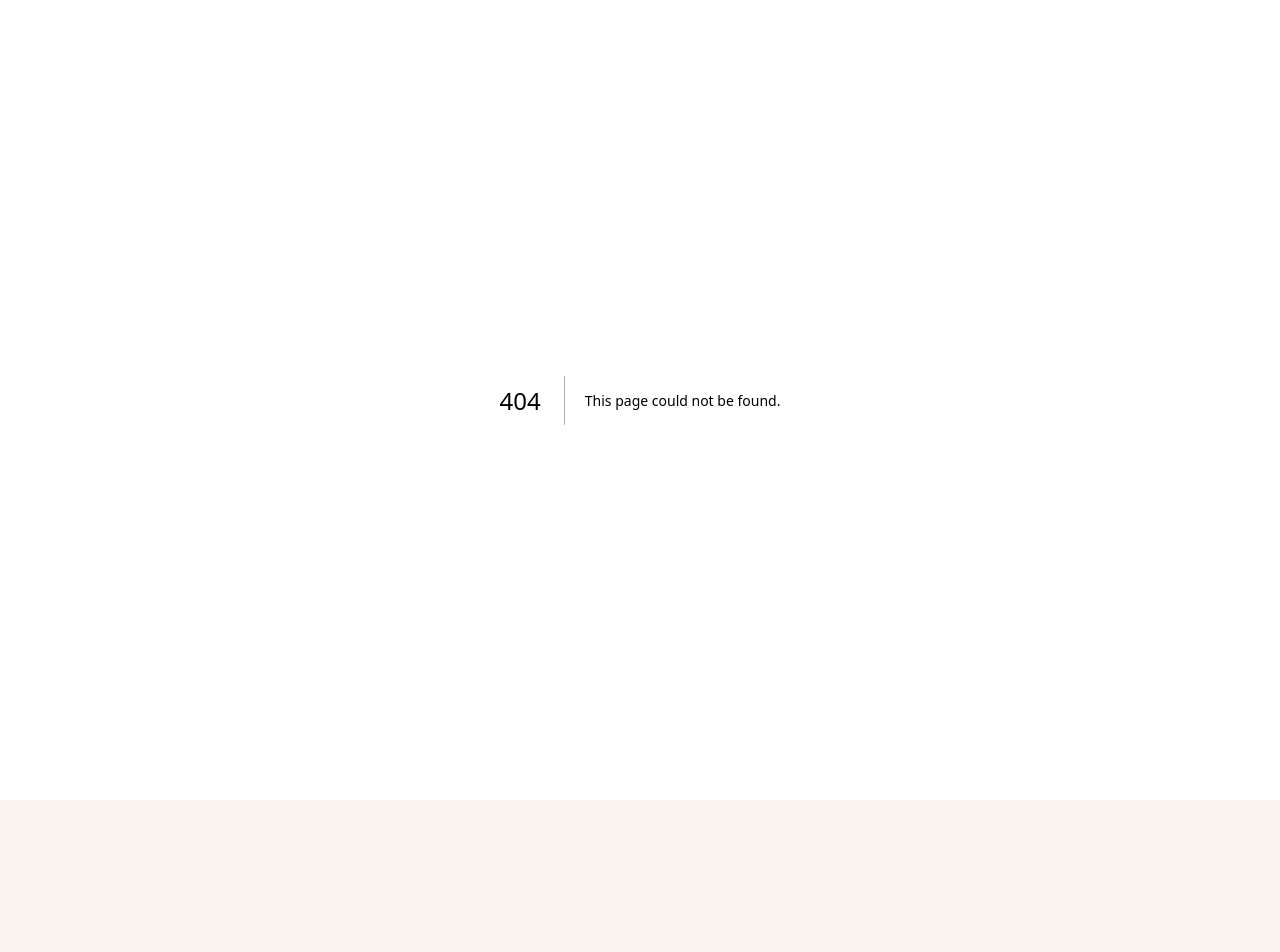
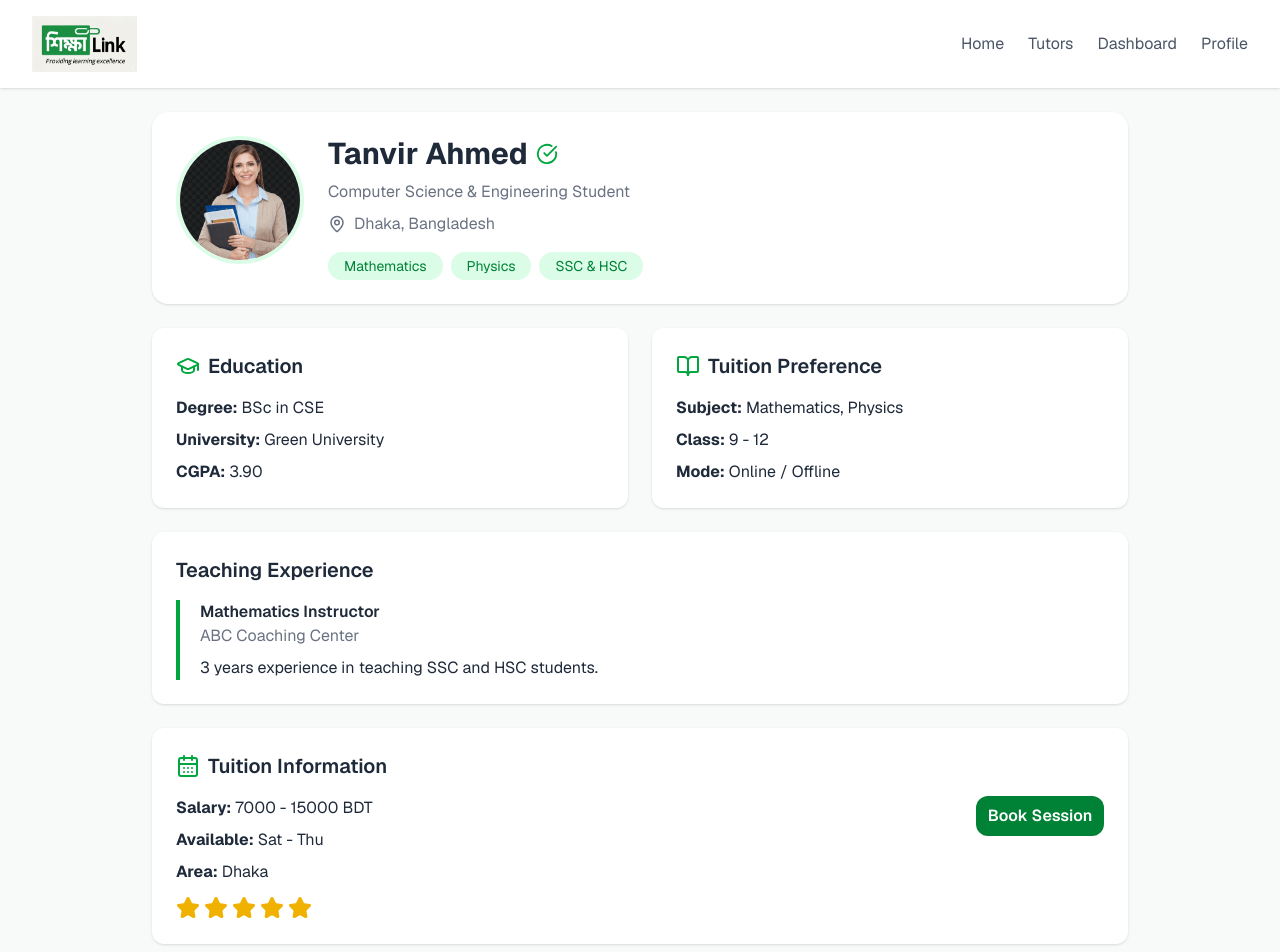
Before and after one commit to coder-maimuna/ShikkaLink--Tutor-Hiring-Platform, a Next.js app: page /tutor-profile in a window 1280 px wide. Before the commit this address had no page. Shown: the top 952 px of the page. Before the commit the page ends 800 px from the top, so only its background shows below. Built offline with nearby package versions, Linux system fonts and the light colour scheme.

Commit message:
Add tutor profile page

```diff
--- /dev/null
+++ b/app/tutor-profile/page.tsx
@@ -0,0 +1,287 @@
+"use client";
+
+import Image from "next/image";
+import {
+  CheckCircle,
+  MapPin,
+  GraduationCap,
+  BookOpen,
+  CalendarDays,
+  Star,
+} from "lucide-react";
+
+export default function TutorProfilePage() {
+  return (
+    <div className="min-h-screen bg-[#f7faf8] text-gray-800">
+
+      {/* Navbar */}
+      <nav className="flex items-center justify-between bg-white px-8 py-4 shadow-sm">
+
+        <div className="flex items-center gap-2">
+          <Image
+            src="/images/logo.png"
+            alt="ShikkhaLink"
+            width={105}
+            height={145}
+          />
+
+
+        </div>
+
+
+        <div className="hidden md:flex gap-6 text-gray-600">
+          <span>Home</span>
+          <span>Tutors</span>
+          <span>Dashboard</span>
+          <span>Profile</span>
+        </div>
+
+      </nav>
+
+
+
+      <main className="mx-auto max-w-5xl p-6">
+
+
+        {/* Profile Header */}
+        <section className="rounded-2xl bg-white p-6 shadow-sm">
+
+
+          <div className="flex flex-col md:flex-row gap-6 items-center md:items-start">
+
+
+            {/* Image */}
+            <div className="relative h-32 w-32 overflow-hidden rounded-full border-4 border-green-100">
+
+              <Image
+                src="/images/tutor1.png"
+                alt="Tutor"
+                fill
+                className="object-cover"
+              />
+
+            </div>
+
+
+
+            {/* Info */}
+            <div className="flex-1">
+
+
+              <div className="flex items-center gap-2">
+
+                <h1 className="text-3xl font-bold">
+                  Tanvir Ahmed
+                </h1>
+
+                <CheckCircle
+                  size={22}
+                  className="text-green-600"
+                />
+
+              </div>
+
+
+
+              <p className="mt-2 text-gray-500">
+                Computer Science & Engineering Student
+              </p>
+
+
+
+              <p className="flex gap-2 items-center mt-2 text-gray-500">
+
+                <MapPin size={18} />
+                Dhaka, Bangladesh
+
+              </p>
+
+
+
+              <div className="flex gap-2 mt-4 flex-wrap">
+
+                {
+                  ["Mathematics", "Physics", "SSC & HSC"].map(
+                    (item) => (
+                      <span
+                        key={item}
+                        className="rounded-full bg-green-100 px-4 py-1 text-sm text-green-700"
+                      >
+                        {item}
+                      </span>
+                    )
+                  )
+                }
+
+              </div>
+
+
+            </div>
+
+
+          </div>
+
+
+        </section>
+
+
+
+
+
+        {/* Information Grid */}
+
+        <div className="grid md:grid-cols-2 gap-6 mt-6">
+
+
+          {/* Education */}
+
+          <div className="bg-white rounded-xl p-6 shadow-sm">
+
+            <h2 className="flex items-center gap-2 text-xl font-semibold mb-4">
+
+              <GraduationCap className="text-green-600" />
+              Education
+
+            </h2>
+
+
+            <p><b>Degree:</b> BSc in CSE</p>
+            <p className="mt-2"><b>University:</b> Green University</p>
+            <p className="mt-2"><b>CGPA:</b> 3.90</p>
+
+
+          </div>
+
+
+
+
+          {/* Preference */}
+
+          <div className="bg-white rounded-xl p-6 shadow-sm">
+
+
+            <h2 className="flex items-center gap-2 text-xl font-semibold mb-4">
+
+              <BookOpen className="text-green-600" />
+              Tuition Preference
+
+            </h2>
+
+
+            <p><b>Subject:</b> Mathematics, Physics</p>
+            <p className="mt-2"><b>Class:</b> 9 - 12</p>
+            <p className="mt-2"><b>Mode:</b> Online / Offline</p>
+
+
+          </div>
+
+
+
+        </div>
+
+
+
+
+
+        {/* Experience */}
+
+        <section className="mt-6 bg-white rounded-xl p-6 shadow-sm">
+
+
+          <h2 className="text-xl font-semibold mb-4">
+            Teaching Experience
+          </h2>
+
+
+          <div className="border-l-4 border-green-600 pl-5">
+
+            <h3 className="font-semibold">
+              Mathematics Instructor
+            </h3>
+
+
+            <p className="text-gray-500">
+              ABC Coaching Center
+            </p>
+
+
+            <p className="mt-2">
+              3 years experience in teaching SSC and HSC students.
+            </p>
+
+
+          </div>
+
+
+        </section>
+
+
+
+
+
+        {/* Tuition Info */}
+
+        <section className="mt-6 bg-white rounded-xl p-6 shadow-sm">
+
+
+          <h2 className="flex items-center gap-2 text-xl font-semibold mb-4">
+
+            <CalendarDays className="text-green-600" />
+            Tuition Information
+
+          </h2>
+
+
+
+          <div className="flex flex-col md:flex-row justify-between gap-5">
+
+
+            <div>
+
+              <p>
+                <b>Salary:</b> 7000 - 15000 BDT
+              </p>
+
+              <p className="mt-2">
+                <b>Available:</b> Sat - Thu
+              </p>
+
+              <p className="mt-2">
+                <b>Area:</b> Dhaka
+              </p>
+
+
+              <div className="flex mt-3 gap-1 text-yellow-500">
+
+                <Star fill="currentColor" />
+                <Star fill="currentColor" />
+                <Star fill="currentColor" />
+                <Star fill="currentColor" />
+                <Star fill="currentColor" />
+
+              </div>
+
+
+            </div>
+
+
+
+
+            <button
+              className="bg-green-700 hover:bg-green-800 text-white rounded-xl font-semibold w-32 h-10"
+            >
+              Book Session
+            </button>
+
+          </div>
+
+
+        </section>
+
+
+      </main>
+
+
+    </div>
+  );
+}
```
Also changed, not shown: public/images/tutor1.png (added).
